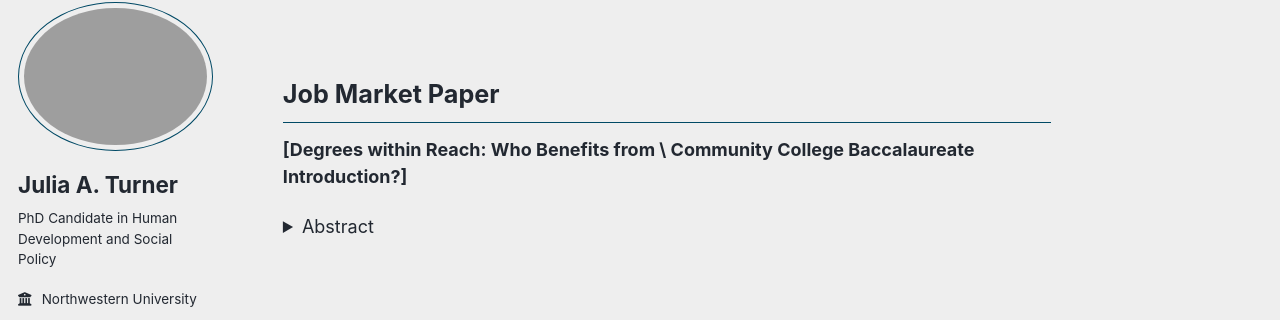
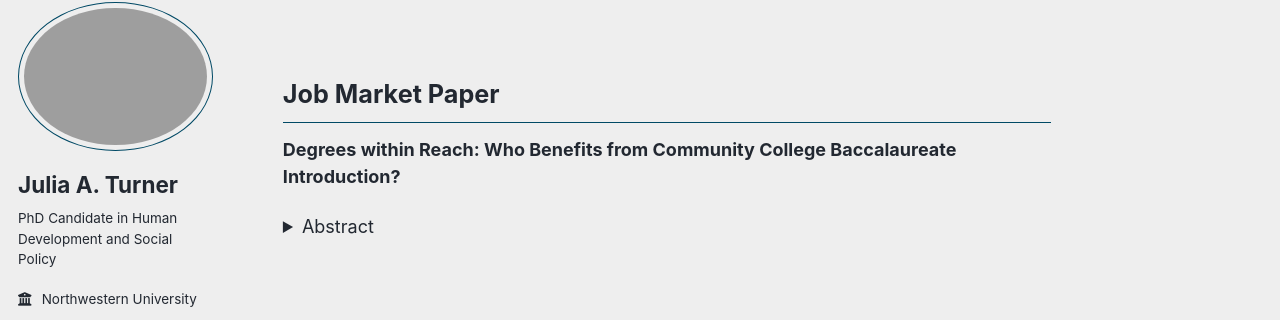
Before and after one commit to julia-a-turner/julia-a-turner.github.io, a Jekyll site: the page built from _pages/research.md, in a window 1280 px wide and 900 px high. Shown: the part 99-419 px from the top of the window. Built offline with Jekyll 4.4.1, drawn with Linux system fonts in a browser that asks for light colours; a script bundle is joined from its source files by our own code; library files that are not in the unit come from our copies.

```diff
--- a/_pages/research.md
+++ b/_pages/research.md
@@ -8,7 +8,7 @@ author_profile: true
 
 ## Job Market Paper
 
-**[Degrees within Reach: Who Benefits from \\ Community College Baccalaureate Introduction?]**
+**Degrees within Reach: Who Benefits from Community College Baccalaureate Introduction?**
 
 <details>
 <summary>Abstract</summary>
```
